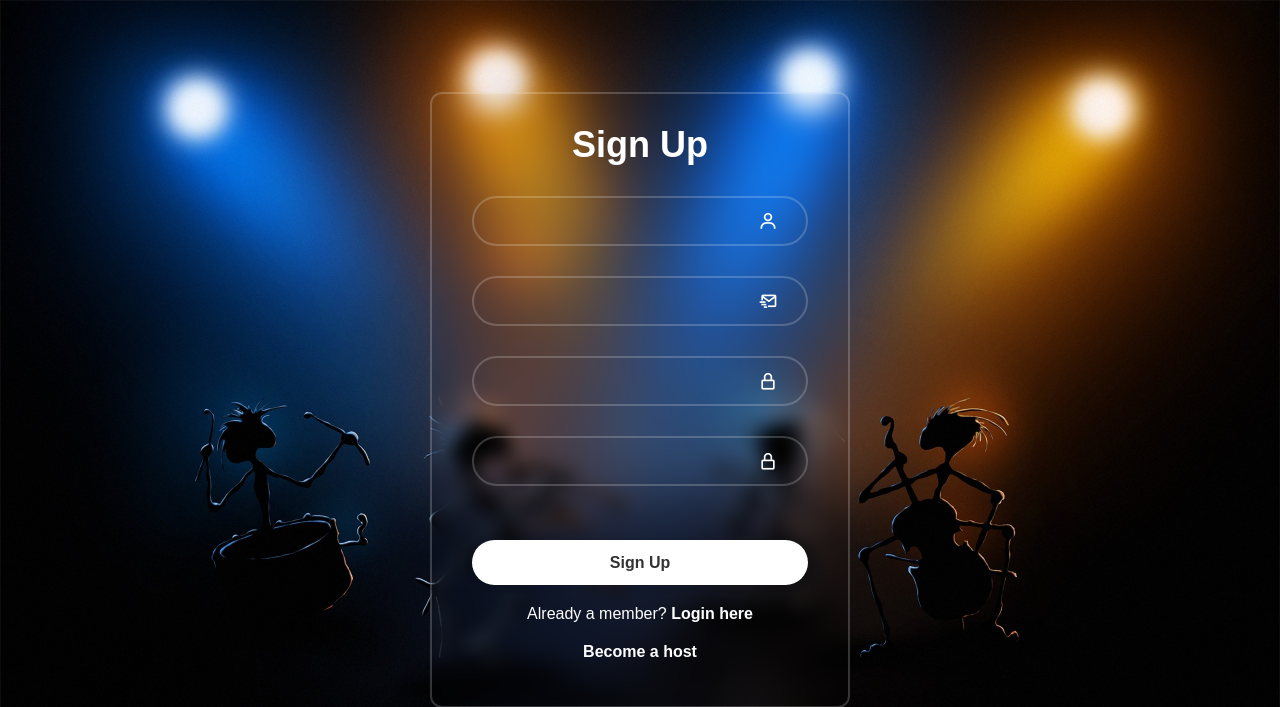
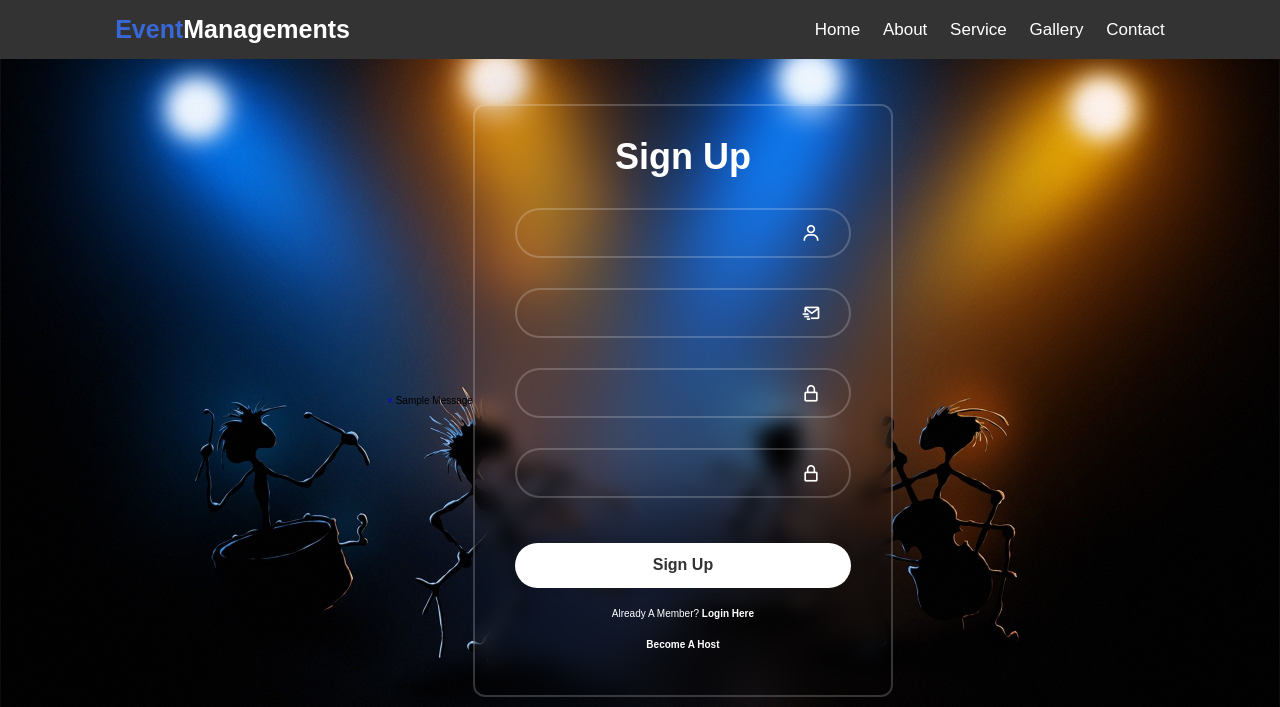
Before and after one commit to Zuicyy/Event-management-with-Django, a Django app: page /register in a window 1280 px wide. Shown: the top 707 px of the page. Run offline with Django 4.2, Linux system fonts and the light colour scheme; tables that the repository leaves empty hold one stand-in row (values such as "Sample post"); one stand-in notice (Sample message) is shown.

Commit message:
added messaging

```diff
--- a/home/forms.py
+++ b/home/forms.py
@@ -1,19 +1,40 @@
+# from django import forms
+# from django.contrib.auth.forms import UserCreationForm
+# from django.contrib.auth import get_user_model
+# from django.contrib.auth.models import User
+
+# class SignUpForm(UserCreationForm):
+#     email = forms.EmailField()
+
+#     class Meta:
+#         model = User
+#         fields = ['username', 'email', 'password1', 'password2']
+
+#     def clean_password2(self):
+#         password1 = self.cleaned_data.get('password1')
+#         password2 = self.cleaned_data.get('password2')
+
+#         if password1 and password2 and password1 != password2:
+#             raise forms.ValidationError("Passwords do not match.")
+
+#         return password2
+
 from django import forms
 from django.contrib.auth.forms import UserCreationForm
-from django.contrib.auth.models import User
+from django.contrib.auth import get_user_model
+
 
 class SignUpForm(UserCreationForm):
-    email = forms.EmailField()
+    email = forms.EmailField(help_text='A valid email address, please.', required=True)
 
     class Meta:
-        model = User
-        fields = ['username', 'email', 'password1', 'password2']
+        model = get_user_model()
+        fields = ['first_name', 'last_name', 'username', 'email', 'password1', 'password2']
 
-    def clean_password2(self):
-        password1 = self.cleaned_data.get('password1')
-        password2 = self.cleaned_data.get('password2')
+    def save(self, commit=True):
+        user = super(SignUpForm, self).save(commit=False)
+        user.email = self.cleaned_data['email']
+        if commit:
+            user.save()
 
-        if password1 and password2 and password1 != password2:
-            raise forms.ValidationError("Passwords do not match.")
-
-        return password2
+        return user
--- a/home/views.py
+++ b/home/views.py
@@ -4,7 +4,7 @@
 from django.contrib import messages
 from .forms import SignUpForm
 from django.contrib.auth.models import User
-from django.contrib.auth import authenticate, login
+from django.contrib.auth import authenticate, login, get_user_model
 from django.contrib.auth.forms import AuthenticationForm
 
 # Create your views here.
@@ -33,21 +33,47 @@
     return render(request,'contactus.html')
 
 def register(request):
+    if request.user.is_authenticated:
+        return redirect('/')
+
     if request.method == 'POST':
+        if request.user.is_authenticated:
+            return redirect('/')
+
+    if request.method == "POST":
         form = SignUpForm(request.POST)
         if form.is_valid():
             user = form.save()
-            raw_password = form.cleaned_data.get('password1')
-            user = authenticate(username=user.username, password=raw_password)
-            login(request, user)
-            return redirect('home')  # Replace 'home' with the name of your home page URL
+            messages.success(request, f="New Account Created {user.username}")
+            return redirect('/')
+
+        else:
+            for error in list(form.errors.values()):
+                messages.error(request, error)
+
     else:
         form = SignUpForm()
 
-    return render(request, 'registration/register.html', {'form': form})
+    return render(
+        request=request,
+        template_name = "register.html",
+        context={"form": form}
+    )
+    #     form = SignUpForm(request.POST)
+    #     if form.is_valid():
+    #         user = form.save()
+    #         raw_password = form.cleaned_data.get('password1')
+    #         user = authenticate(username=user.username, password=raw_password)
+    #         login(request, user)
+    #         return redirect('/')  # Replace 'home' with the name of your home page URL
+    # else:
+    #     form = SignUpForm()
+
+    # return render(request, 'registration/register.html', {'form': form})
 
 
 def login(request):
+
     if request.method == 'POST':
         form = AuthenticationForm(request, request.POST)
         if form.is_valid():
--- a/templates/base.html
+++ b/templates/base.html
@@ -36,7 +36,7 @@
 
         <div id="menu-bars" class="fas fa-bars"></div>
     </header>
-
+    {% include 'messaging.html' %}
     {% block body %}
     {% endblock body %}
 
--- /dev/null
+++ b/templates/messaging.html
@@ -0,0 +1,25 @@
+{% if messages %}
+    {% for message in messages %}
+        {% if message.tags == 'success' %}
+            <div class="alert alert-success alert-dismissible" role="alert">
+                <a href="#" class="close" data-dismiss="alert" aria-label="close">&times;</a>
+                {{ message|safe|escape }}
+            </div>
+        {% elif message.tags == 'error' %}
+            <div class="alert alert-danger alert-dismissible" role="alert">
+                <a href="#" class="close" data-dismiss="alert" aria-label="close">&times;</a>
+                {{ message|safe|escape }}
+            </div>
+        {% elif message.tags == 'info' %}
+            <div class="alert alert-info alert-dismissible" role="alert">
+                <a href="#" class="close" data-dismiss="alert" aria-label="close">&times;</a>
+                {{ message|safe|escape }}
+            </div>
+        {% elif message.tags == 'warning' %}
+            <div class="alert alert-warning alert-dismissible" role="alert">
+                <a href="#" class="close" data-dismiss="alert" aria-label="close">&times;</a>
+                {{ message|safe|escape }}
+            </div>
+        {% endif %}
+    {% endfor %}
+{% endif %}
--- a/templates/registration/register.html
+++ b/templates/register.html
@@ -1,21 +1,27 @@
+{% extends "base.html" %}
+
 {% load static%}
+
+{% block title %}Sign Up{% endblock title %}
+
+{% block body %}
 <!DOCTYPE html>
 <html lang="en">
 <head>
   <meta charset="UTF-8">
   <meta name="viewport" content="width=device-width, initial-scale=1.0">
   <title>Sign Up</title>
-  <link rel="stylesheet" type="text/css" href="/static/css/signup.css">
+  <link rel="stylesheet" type="text/css" href="{% static 'css/signup.css' %}">
   <link href='https://unpkg.com/boxicons@2.1.4/css/boxicons.min.css' rel='stylesheet'>
 </head>
 <body>
   <div class="wrapper">
     <form method="post" action="{% url 'register' %}">
       {% csrf_token %}
-      <h1>Sign Up</h1>
       {% if error_message %}
         <p class="error">{{ error_message }}</p>
       {% endif %}
+      <h1>Sign Up</h1>
       <div class="input-box">
         {{ form.username }}
         <i class='bx bx-user'></i>
@@ -47,3 +53,4 @@
   </div>
 </body>
 </html>
+{% endblock body %}
```
Also changed, not shown: db.sqlite3, home/urls.py (line endings or trailing spaces).
